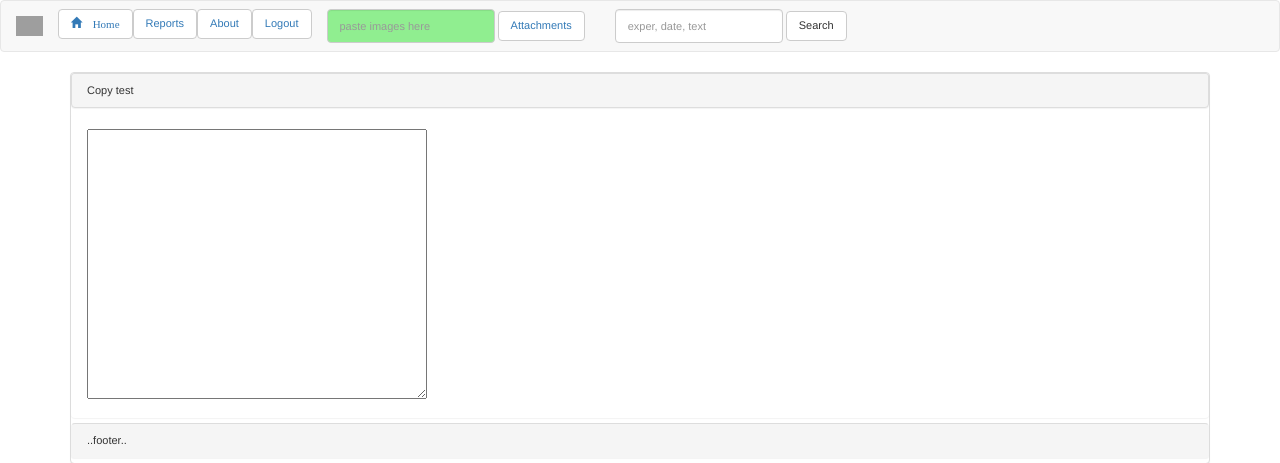
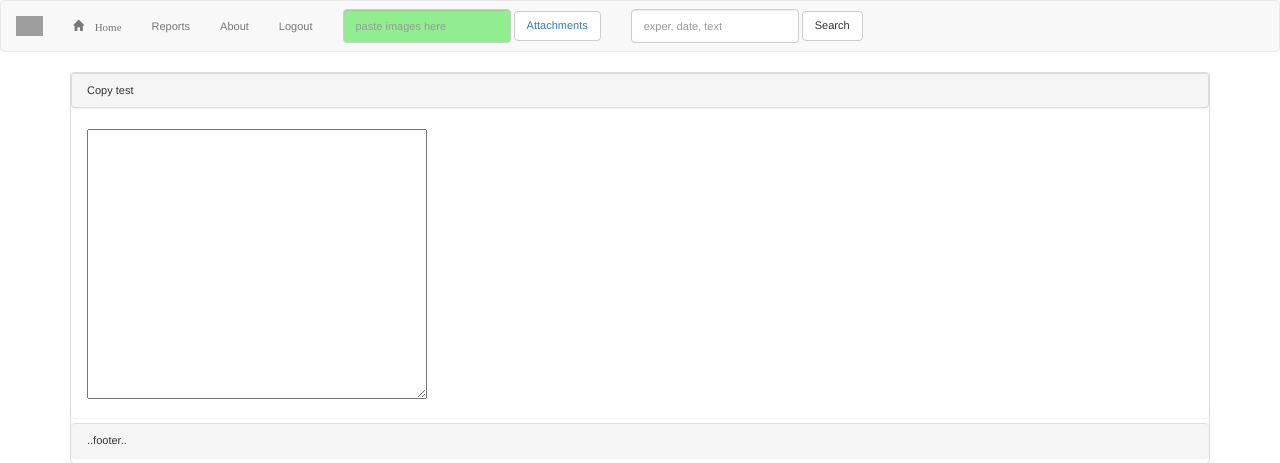
Before and after one commit to mazerj/elog-server, a Python web app: template templates/copy.html in a window 1280 px wide. Shown: the top 463 px of the page. Run offline with Jinja, Linux system fonts and the light colour scheme; the template is opened without the code that fills it, so the values that code supplies are empty; some libraries are stand-ins or nearby versions; grey boxes are pictures that could not be loaded.

Commit message:
back to non-button navbar

```diff
--- a/templates/navbar.html
+++ b/templates/navbar.html
@@ -32,24 +32,16 @@
 
     <ul class="nav navbar-nav">
       <li>
-	<button type="button" class="btn btn-default navbar-btn">
 	  <a href="/"><span class="glyphicon glyphicon-home"> Home</span></a>
-	</button>
       </li>
       <li>
-	<button type="button" class="btn btn-default navbar-btn">
 	  <a href="/report/pick">Reports</a>
-	</button>
       </li>
       <li>
-	<button type="button" class="btn btn-default navbar-btn">
 	  <a href="/about">About</a>
-	</button>
       </li>
       <li>
-	<button type="button" class="btn btn-default navbar-btn">
 	  <a href="/logout">Logout</a>
-	</button>
       </li>
 
 
```
